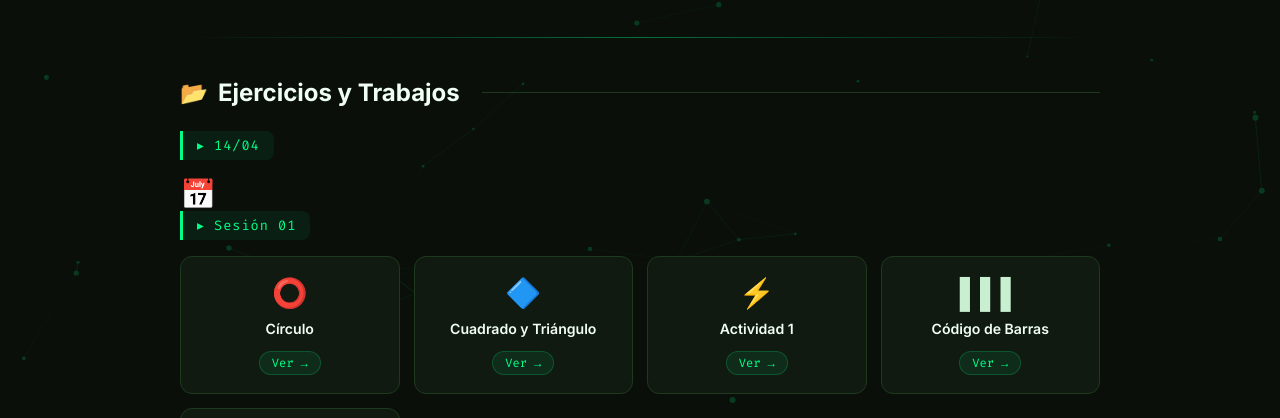
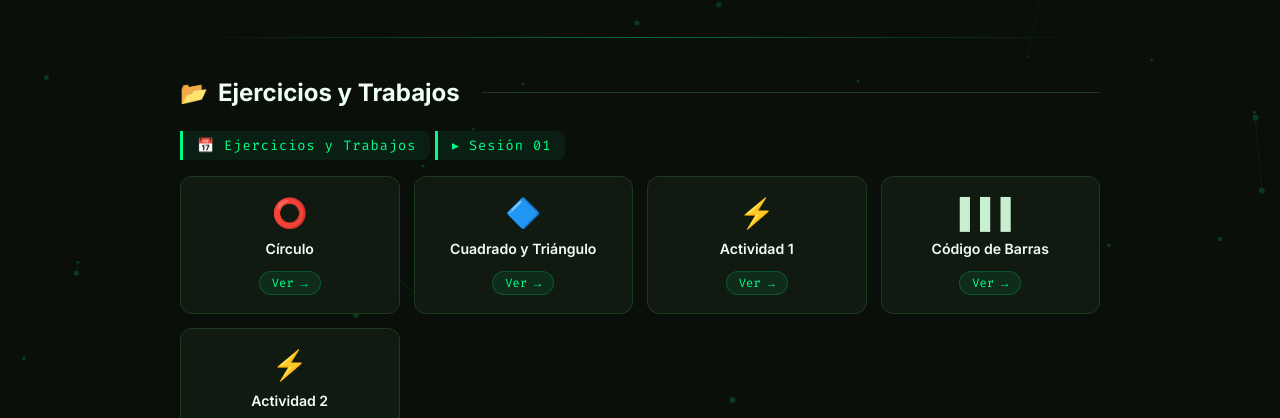
Before and after one commit to RicardoMH17/Curso-Computacion-Grafica, a plain HTML site: page index.html in a window 1280 px wide. Shown: the part 382-800 px from the top of the page. Drawn offline with Linux system fonts and the light colour scheme.

Commit message:
Update index.html

```diff
--- a/index.html
+++ b/index.html
@@ -367,8 +367,10 @@
   </div>
 
   <div class="session-block">
-    <div class="session-label">▸ 14/04</div>
-    <div class="card-icon">📅</div>
+
+    <div class="session-label">
+      <span class="icon">📅</span> Ejercicios y Trabajos
+    </div>
     <div class="session-label">▸ Sesión 01</div>
     <div class="cards-grid">
        <a class="card" href="https://ricardomh17.github.io/Curso-Computacion-Grafica/Sesion_1/circulo.html" target="_blank">
```
